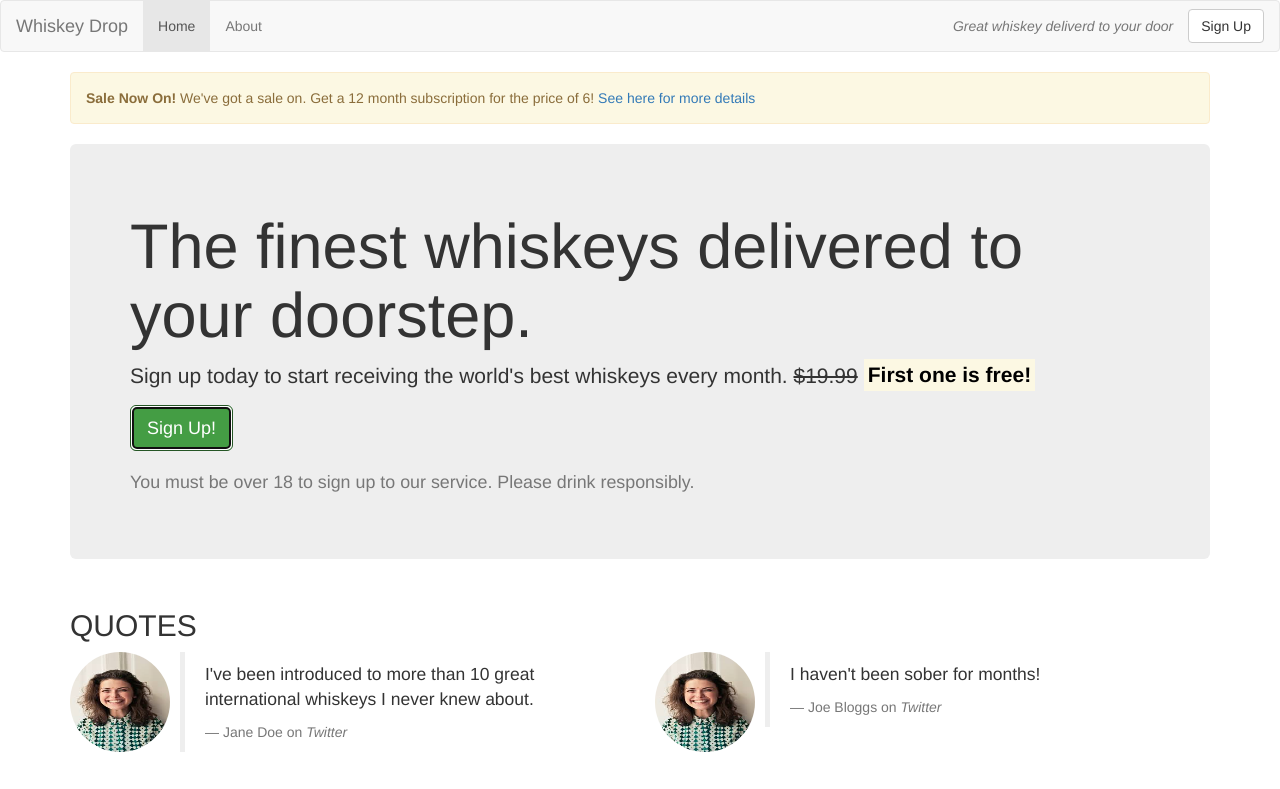
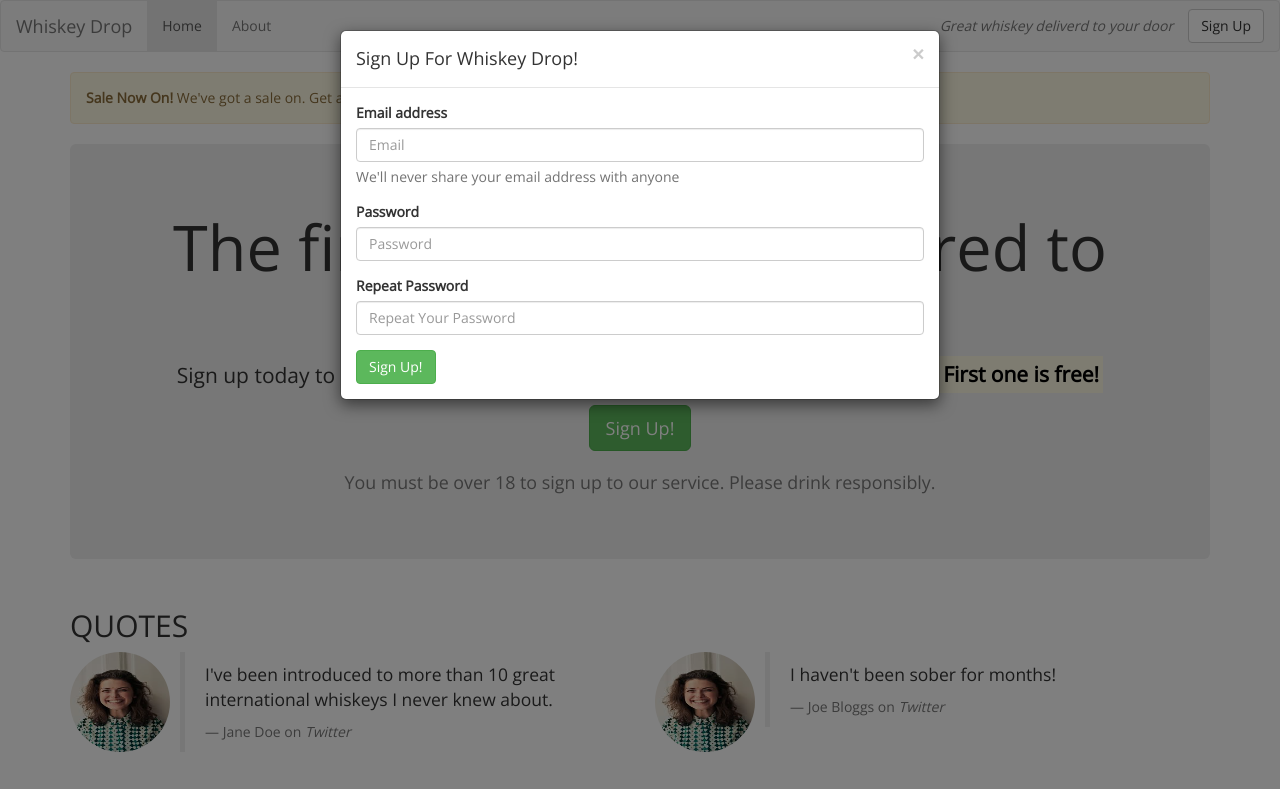
Before and after one commit to maluda-ie/bootstrap-lesson, a plain HTML site: page index.html in a window 1280 px wide. Both pictures are taken after a click on the button "Sign Up!". Shown: the top 789 px of the page. Drawn offline with nearby package versions, Linux system fonts and the light colour scheme.

Commit message:
Initial commit

```diff
--- /dev/null
+++ b/css/style.css
@@ -0,0 +1,3 @@
+body {
+    font-family: 'Open Sans', sans-serif;
+}
--- a/index.html
+++ b/index.html
@@ -6,6 +6,8 @@
     <meta name="viewport" content="width=device-width, initial-scale=1.0">
     <title>Whiskey Drop | Taste a new whiskey every month</title>
     <link rel="stylesheet" href="https://maxcdn.bootstrapcdn.com/bootstrap/3.3.7/css/bootstrap.min.css">
+    <link rel="stylesheet" href="css/style.css" type="text/css" />
+    <link href="https://fonts.googleapis.com/css?family=Lato|Open+Sans" rel="stylesheet">
 </head>
 
 <body>
@@ -46,10 +48,10 @@
         <!--Callout-->
         <div class="row">
             <div class="col-xs-12">
-                <section class="callout jumbotron">
+                <section class="callout jumbotron text-center">
                     <h1>The finest whiskeys delivered to your doorstep.</h1>
-                    <p class="lead">Sign up today to start receiving the world's best whiskeys every month. <s class="hidden-xs">$19.99</s><span class="visible"></span> <strong><mark>First one is free!</mark></strong> </p>
-                    <p><button class="btn btn-lg btn-success">Sign Up!</button></p>
+                    <p class="lead">Sign up today to start receiving the world's best whiskeys every month. <s class="hidden-xs">$19.99</s><span class="visible-xs"></span><strong><mark>First one is free!</mark></strong></p>
+                    <p><button class="btn btn-lg btn-success" data-toggle='modal' data-target='#signUpModal'>Sign Up!</button></p>
                     <p class="text-muted"><small>You must be over 18 to sign up to our service. Please drink responsibly.</small></p>
                 </section>
             </div>
@@ -99,13 +101,15 @@
         <section class="features">
             <div class="row">
                 <div class="col-xs-12">
+                    <div class="page-header">
                         <h2 class="text-uppercase">Features</h2>
+                    </div>
                 </div>
             </div>
             <div class="row">
                 <div class="col-xs-12 col-md-6 col-lg-4">
                     <div class="feature">
-                        <h3><span class="glyphicon glyphicon-gift hidden-xs"></span><span class="label label-success">New!</span>Feature 1</h3>
+                        <h3><span class="glyphicon glyphicon-gift hidden-xs"></span>Feature 1<span class="label label-success">New!</span></h3>
                         <p>Lorem ipsum dolor sit amet, consectetur adipisicing elit. Cupiditate corporis possimus esse culpa eveniet, ut officia ullam, quos dicta ipsum sequi commodi asperiores nemo error nam accusantium quod aut quo modi fuga odio nihil
                             iste, quaerat? Est ea ab ullam expedita animi maxime accusamus modi. Repellendus at, aliquam nostrum provident.</p>
                         <p><a class="btn btn-sm btn-default" href="">Read More</a></p>
@@ -114,8 +118,8 @@
                 <div class="col-xs-12 col-md-6 col-lg-4">
                     <div class="feature">
                         <h3><span class="glyphicon glyphicon-credit-card hidden-xs"></span>Feature 2</h3>
-                        <p>Lorem ipsum dolor sit amet, consectetur adipisicing elit. Dignissimos officiis eaque ut laudantium ratione ullam eos, cupiditate nulla pariatur, deserunt harum error, sit vero magnam. Omnis similique, dolore, fugit rerum esse
-                        quasi inventore sunt perferendis! Voluptatem, similique tenetur itaque. Architecto corrupti ut delectus reiciendis optio quaerat necessitatibus sequi iusto harum.</p>
+                        <p>Lorem ipsum dolor sit amet, consectetur adipisicing elit. Dignissimos officiis eaque ut laudantium ratione ullam eos, cupiditate nulla pariatur, deserunt harum error, sit vero magnam. Omnis similique, dolore, fugit rerum esse quasi
+                            inventore sunt perferendis! Voluptatem, similique tenetur itaque. Architecto corrupti ut delectus reiciendis optio quaerat necessitatibus sequi iusto harum.</p>
                         <p><a class="btn btn-sm btn-default" href="">Read More</a></p>
                     </div>
                 </div>
@@ -131,6 +135,39 @@
         </section>
         <!--./Features-->
     </article>
+    <!-- Modal -->
+    <div class="modal fade" id="signUpModal" tabindex="-1" role="dialog" aria-labelledby="myModalLabel">
+        <div class="modal-dialog" role="document">
+            <div class="modal-content">
+                <div class="modal-header">
+                    <button type="button" class="close" data-dismiss="modal" aria-label="Close"><span aria-hidden="true">&times;</span></button>
+                    <h4 class="modal-title" id="myModalLabel">Sign Up For Whiskey Drop!</h4>
+                </div>
+                <div class="modal-body">
+                    <form>
+                        <div class="form-group">
+                            <label for="email">Email address</label>
+                            <input type="email" class="form-control" id="email" placeholder="Email">
+                            <p class="help-block">We'll never share your email address with anyone</p>
+                        </div>
+                        <div class="form-group">
+                            <label for="password">Password</label>
+                            <input type="password" class="form-control" id="password" placeholder="Password">
+                        </div>
+                        <div class="form-group">
+                            <label for="passwordRepeat">Repeat Password</label>
+                            <input type="password" class="form-control" id="passwordRepeat" placeholder="Repeat Your Password">
+                        </div>
+                        <button type="submit" class="btn btn-success">Sign Up!</button>
+                    </form>
+                </div>
+            </div>
+        </div>
+    </div>
+
+    <script src="https://code.jquery.com/jquery-3.2.1.min.js" integrity="sha256-hwg4gsxgFZhOsEEamdOYGBf13FyQuiTwlAQgxVSNgt4=" crossorigin="anonymous"></script>
+    <script src="https://maxcdn.bootstrapcdn.com/bootstrap/3.3.7/js/bootstrap.min.js" integrity="sha384-Tc5IQib027qvyjSMfHjOMaLkfuWVxZxUPnCJA7l2mCWNIpG9mGCD8wGNIcPD7Txa" crossorigin="anonymous"></script>
+
 </body>
 
 </html>
```
Lines whose indentation alone changed are shown as unchanged.
